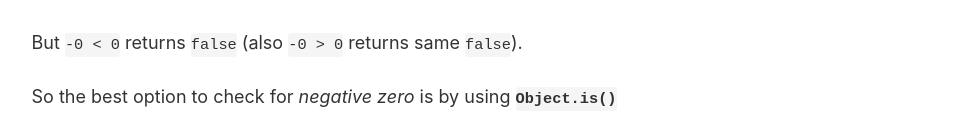
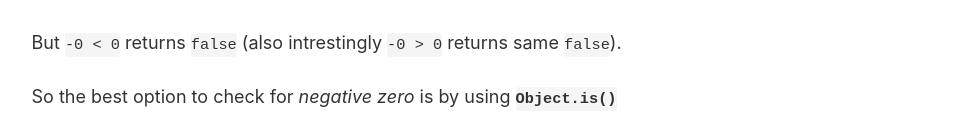
Before and after one commit to SskYwaLkeR/my-blog, a Gatsby site: page /NaN-and-negative-zero/ in a window 1280 px wide. Shown: the part 1681-1801 px from the top of the page, without its empty margins (148-1111 px from the left). Built offline with nearby package versions, Linux system fonts and the light colour scheme; Gatsby itself is replaced by a stand-in of ours; some packages are replaced by stand-ins of ours.

````diff
--- a/src/markdown-pages/NaN-and-negative-zero.md
+++ b/src/markdown-pages/NaN-and-negative-zero.md
@@ -53,7 +53,7 @@
 }
 ```
 
-But ` -0 < 0` returns `false` (also `-0 > 0` returns same `false`).
+But ` -0 < 0` returns `false` (also intrestingly `-0 > 0` returns same `false`).
 
 So the best option to check for _negative zero_ is by using **`Object.is()`**
 
````
